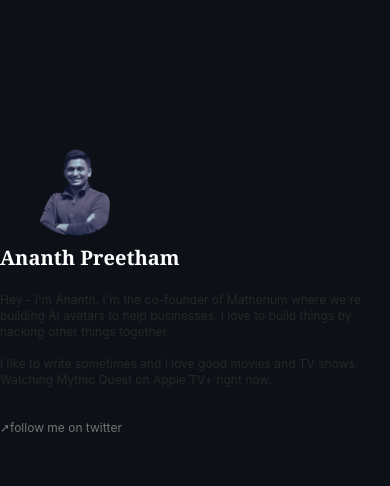
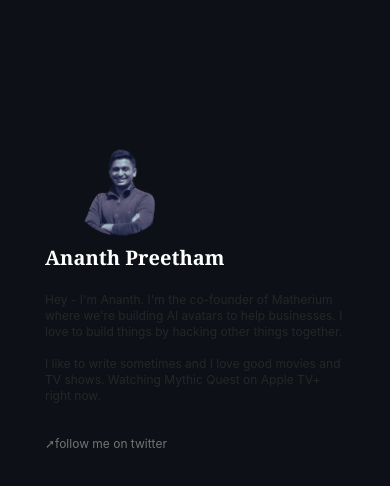
Before and after one commit to infinityp913/ananthp, a Next.js app: page / in a window 390 px wide. Shown: the top 486 px of the page. Built offline with nearby package versions, Linux system fonts and the light colour scheme.

Commit message:
better x-spacing for bio for mobile

```diff
--- a/pages/index.js
+++ b/pages/index.js
@@ -27,7 +27,7 @@ export default function Home() {
             <h1 className="font-semibold text-xl font-serif text-white">
               Ananth Preetham
             </h1>
-            <p className="my-5 max-w-[460px] text-neutral-800 dark:text-neutral-200">
+            <p className="my-5 sm:max-w-[460px] max-w-[300px] text-neutral-800 dark:text-neutral-200">
               Hey - I'm Ananth. I'm the co-founder of Matherium where we're
               building AI avatars to help businesses. I love to build things by
               hacking other things together. <br></br><br></br>
```
